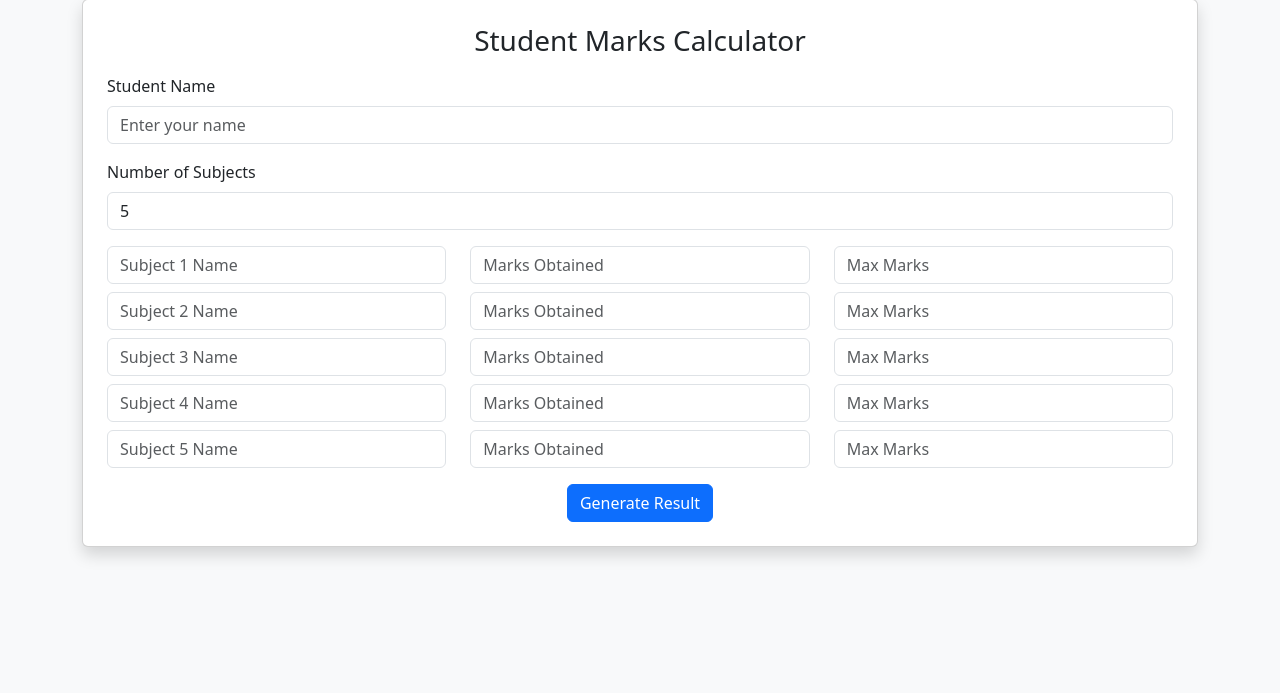
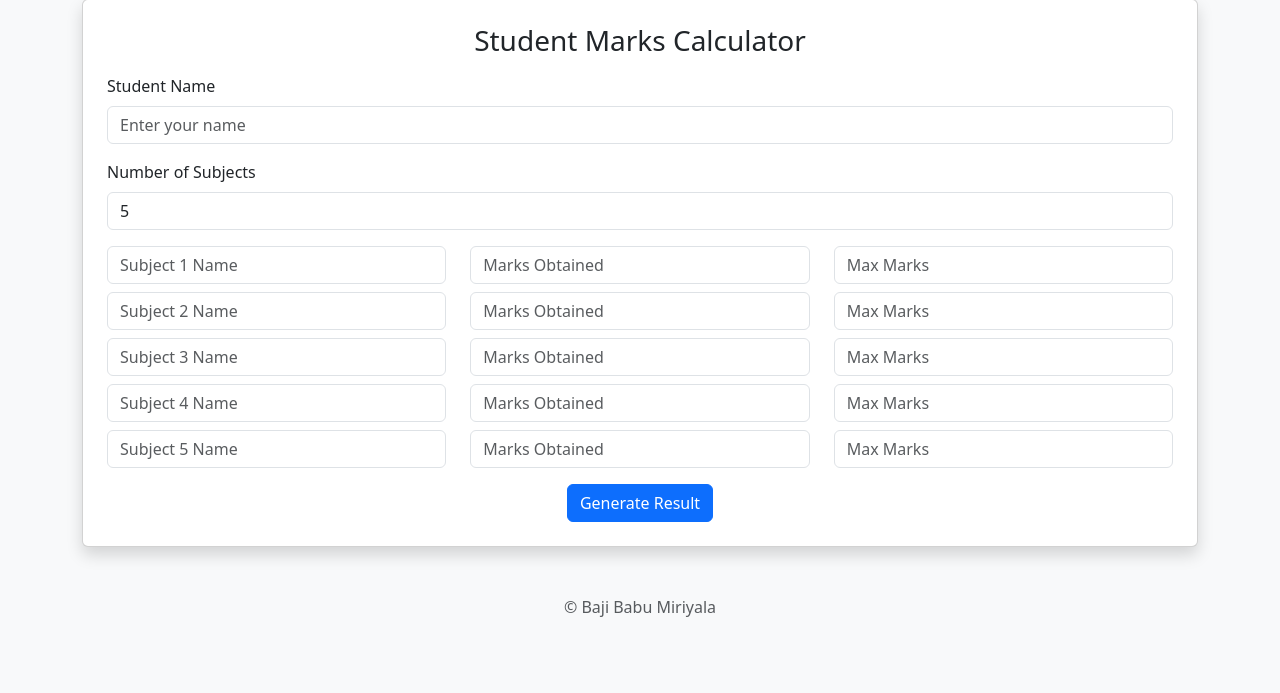
Before and after one commit to Baji692/student-marks-app, a Flask app: page / in a window 1280 px wide. Shown: the part 25-718 px from the top of the page. Run offline with Flask 3, Linux system fonts and the light colour scheme.

Commit message:
Update index.html

```diff
--- a/templates/index.html
+++ b/templates/index.html
@@ -57,5 +57,10 @@
       </form>
     </div>
   </div>
+
+<footer class="text-center mt-5 text-muted">
+  &copy; Baji Babu Miriyala
+</footer>
+
 </body>
 </html>
```
